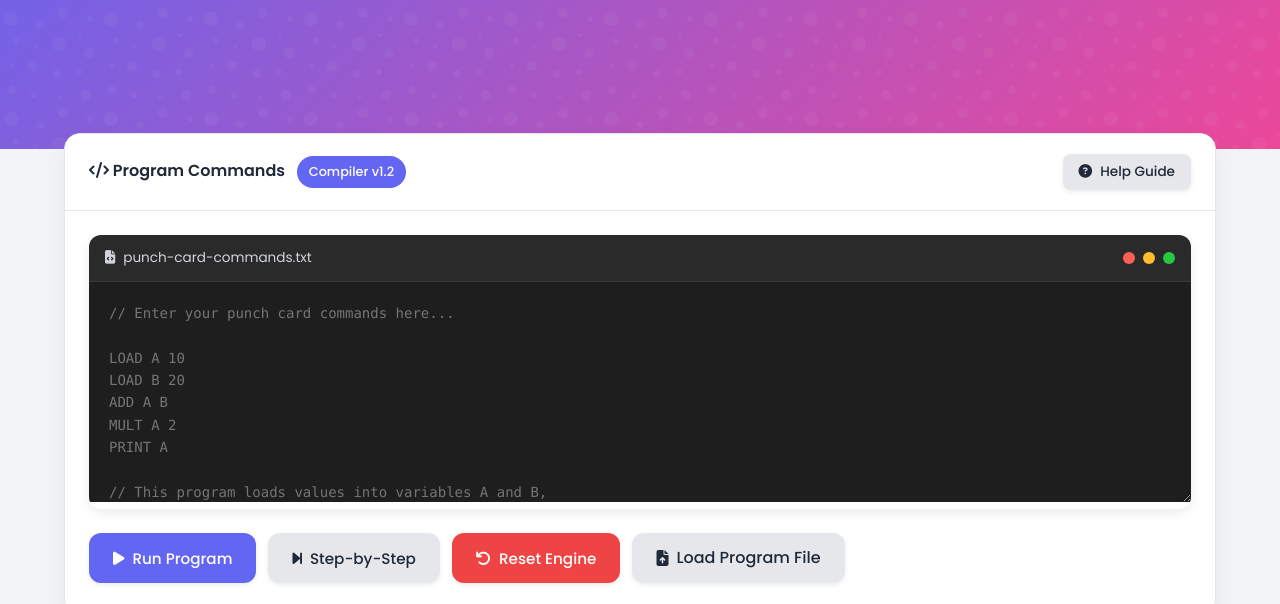
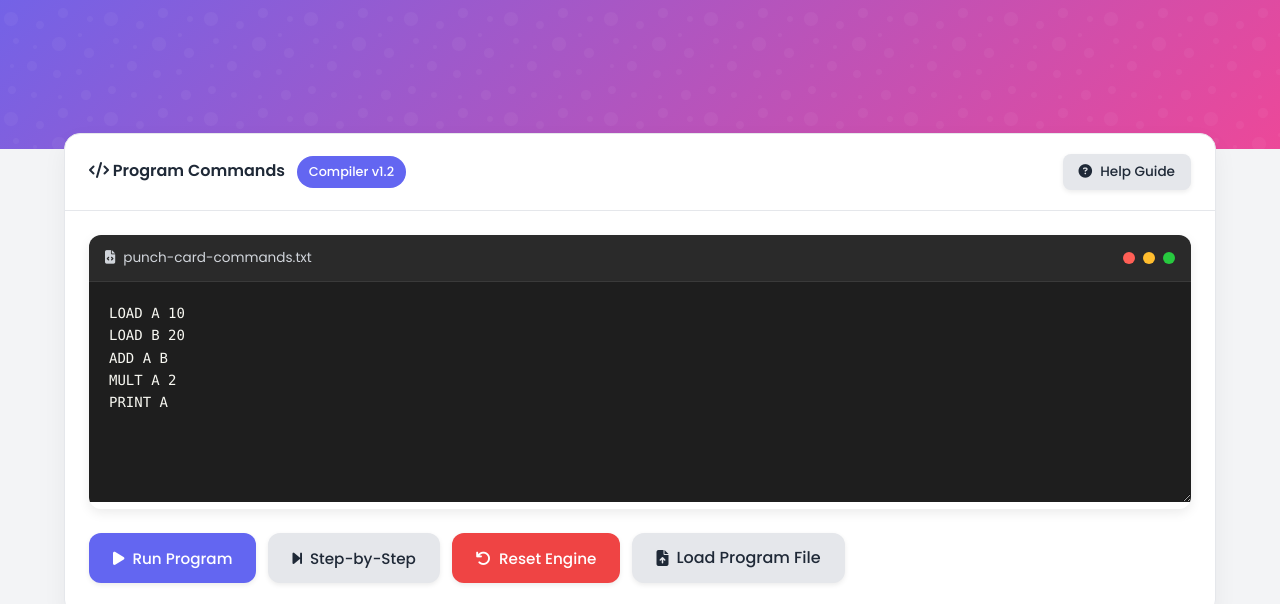
Before and after one commit to vitamindel/analyticalengine, a plain HTML site: page index.html in a window 1280 px wide. Shown: the part 192-796 px from the top of the page. Drawn offline with nearby package versions, Linux system fonts and the light colour scheme.

Commit message:
Update index.html

```diff
--- a/index.html
+++ b/index.html
@@ -762,16 +762,11 @@
                             <span class="editor-button green"></span>
                         </div>
                     </div>
-                    <textarea id="commands" placeholder="// Enter your punch card commands here...
-
-LOAD A 10
+                    <textarea id="commands">LOAD A 10
 LOAD B 20
 ADD A B
 MULT A 2
-PRINT A
-
-// This program loads values into variables A and B,
-// adds B to A, multiplies A by 2, and prints the result."></textarea>
+PRINT A</textarea>
                 </div>
 
                 <div class="controls">
```
